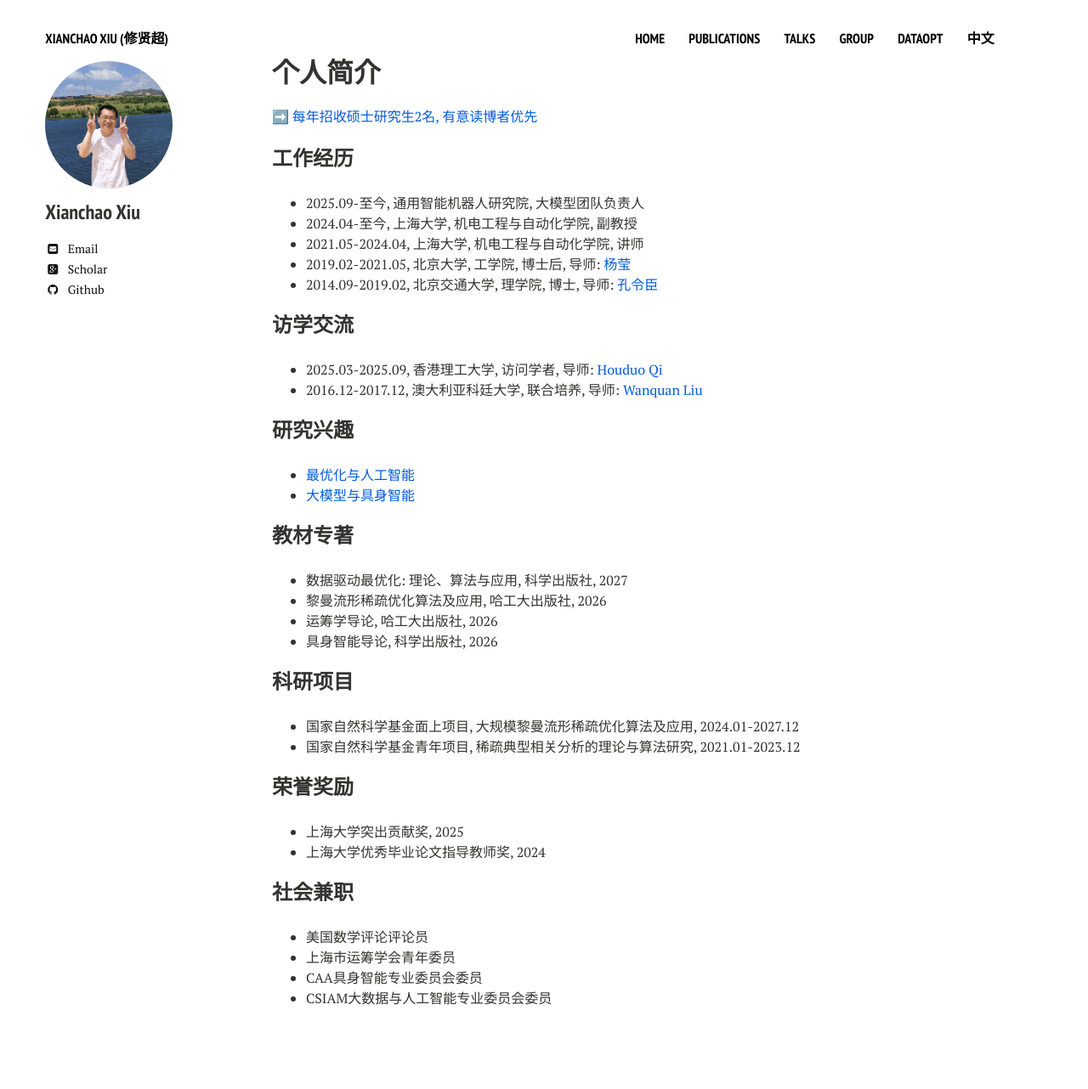
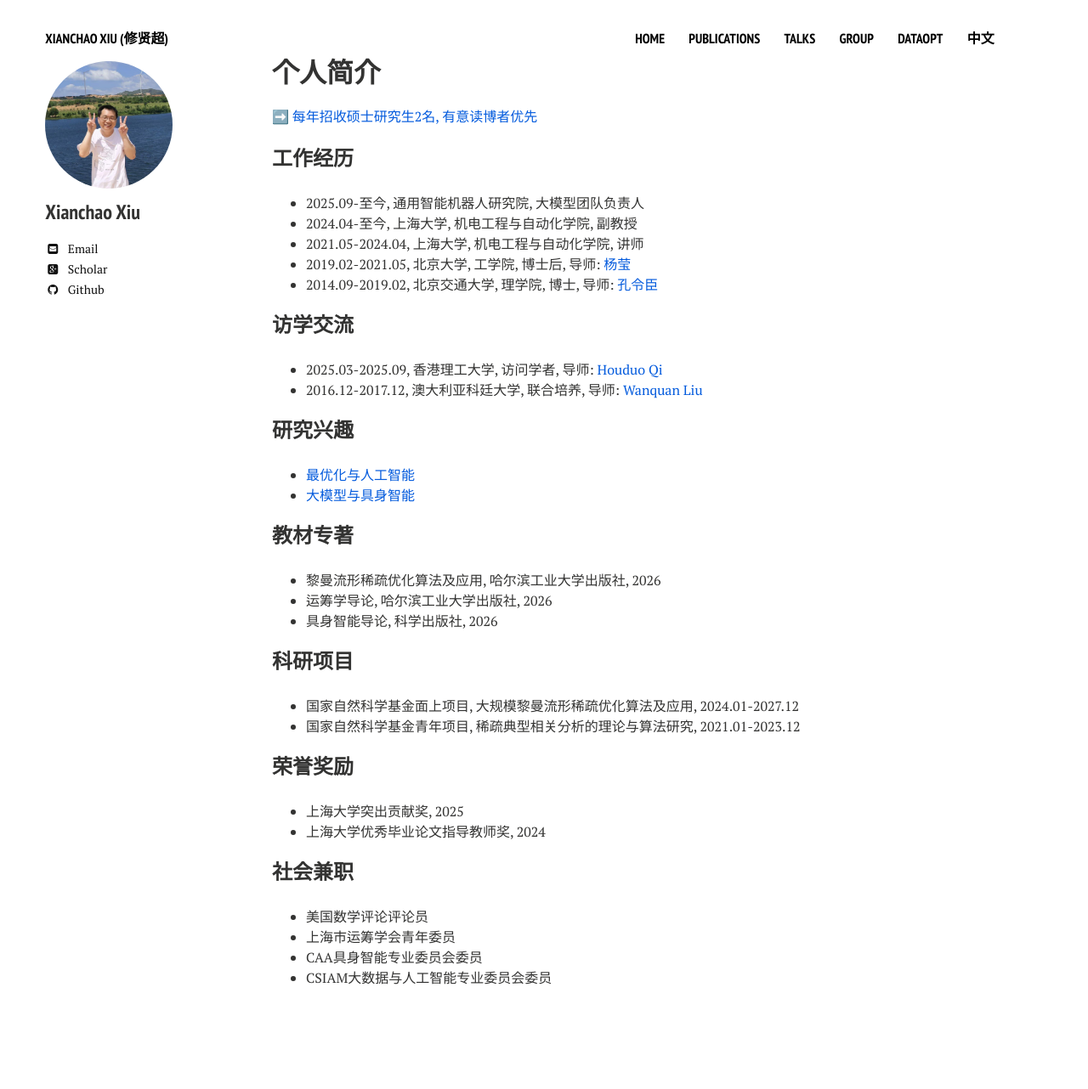
Before and after one commit to xianchaoxiu/xianchaoxiu.github.io, a Jekyll site: the page built from chinese/index.md, in a window 1280 px wide. Shown: the whole page at 85% size. Built offline with Jekyll 4.4.1, drawn with Linux system fonts in a browser that asks for light colours; nearby versions of some CDN libraries; after the commit the page ends 1258 px from its top, so only the background shows below that.

Commit message:
Update index.md

```diff
--- a/chinese/index.md
+++ b/chinese/index.md
@@ -29,9 +29,8 @@ share: false
 
 
 ### 教材专著
-* 数据驱动最优化: 理论、算法与应用, 科学出版社, 2027 <br>
-* 黎曼流形稀疏优化算法及应用, 哈工大出版社, 2026 <br>
-* 运筹学导论, 哈工大出版社, 2026 <br>
+* 黎曼流形稀疏优化算法及应用, 哈尔滨工业大学出版社, 2026 <br>
+* 运筹学导论, 哈尔滨工业大学出版社, 2026 <br>
 * 具身智能导论, 科学出版社, 2026 <br>
 
 
```
